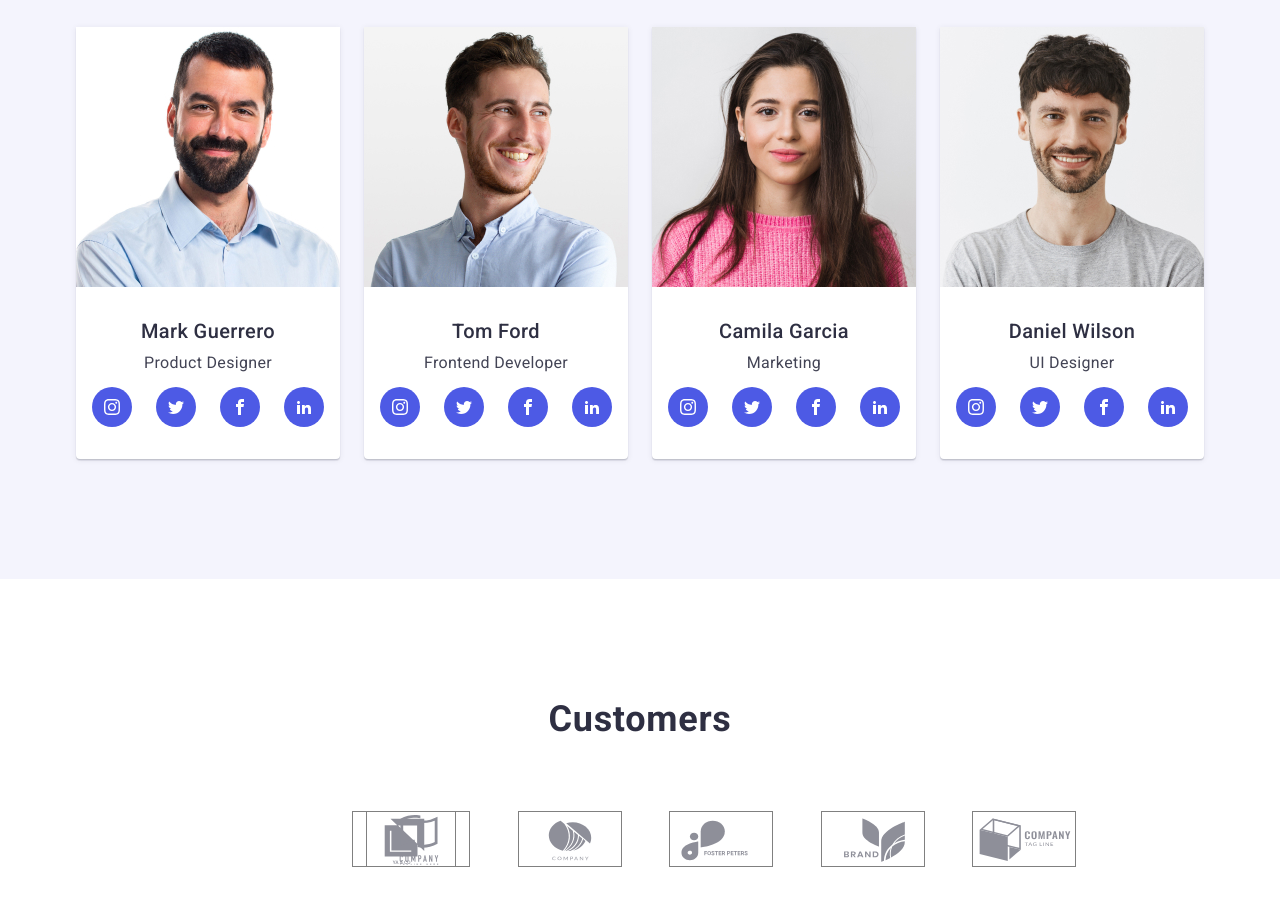
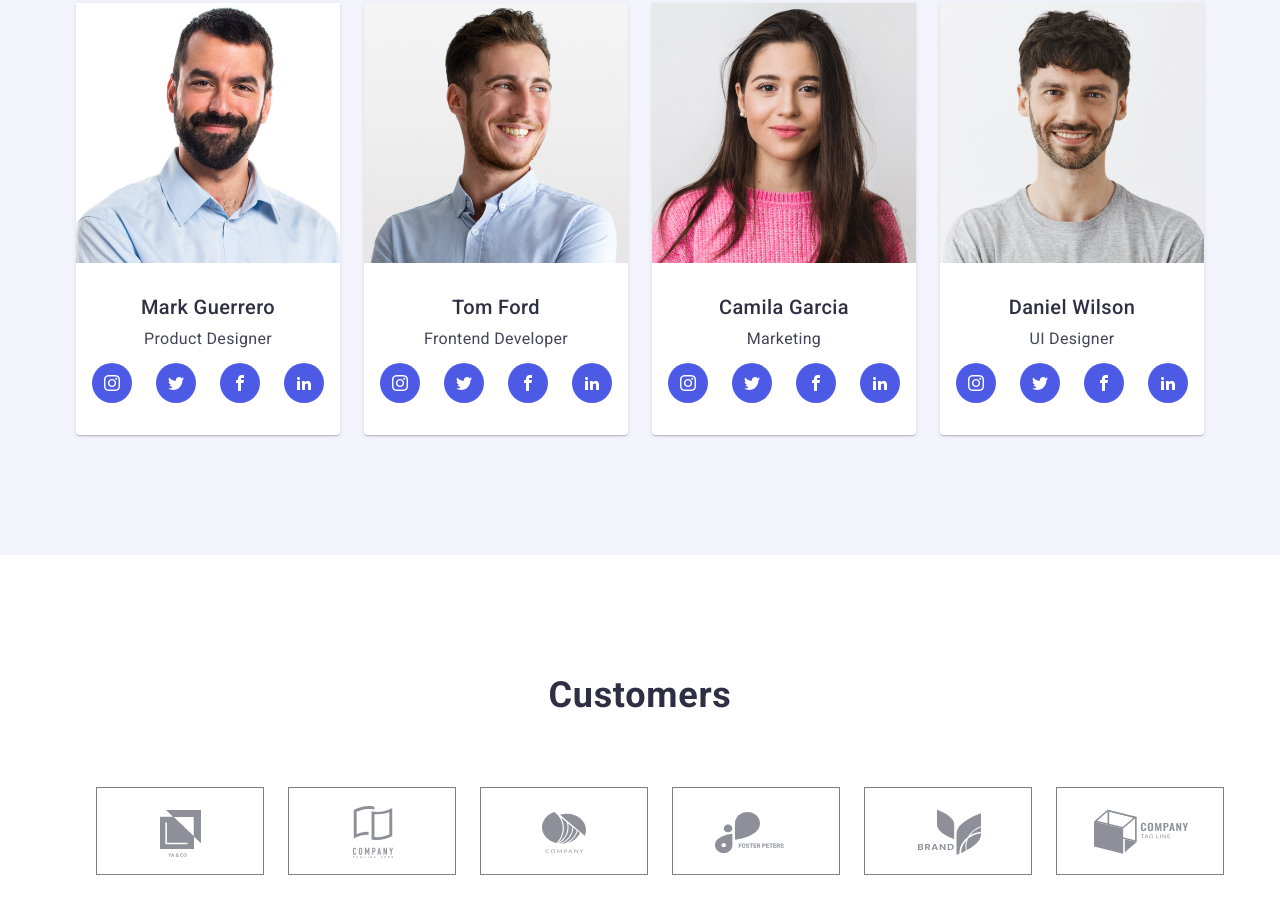
Before and after one commit to Maksym-Lytvyn/goit-markup-hw-04, a plain HTML site: page index.html in a window 1280 px wide. Shown: the part 1886-2797 px from the top of the page. Drawn offline with nearby package versions, Linux system fonts and the light colour scheme.

Commit message:
ОСТАТОЧНІ виправлення до домашки :)
ОСТАТОЧНІ виправлення до домашки :)

```diff
--- a/css/styles.css
+++ b/css/styles.css
@@ -191,7 +191,7 @@ img {
     top: 432px;
     letter-spacing: 0.04em;
     color: #FFFFFF;
-    margin-top: 72px;
+    margin-top: 48px;
     background-color: var(--primary-brand);
     border-radius: 4px;
     cursor: pointer;
@@ -223,7 +223,6 @@ img {
     width: 264px;
     flex-basis: calc((100% - 72px) / 4);
     height: 112px;
-    background-color: #F4F4FD;
 }
 .description {
     font-size: 16px;
@@ -349,9 +348,11 @@ img {
     display: flex;
     align-items: center;
     list-style-type: none;
-    justify-content: center;
     margin-top: 12px;
     padding-left: 0;
+}
+.team-align {
+    justify-content: center;
 }
 .social-media:focus {
     display: flex;
@@ -430,9 +431,9 @@ img {
 .cmp-list {
     list-style-type: none;
     display: flex;
+    justify-content: center;
     align-content: center;
-    margin-left: 156px;
-    margin-right: 156px;
+    align-items: center;
 }
 .cmp-list:hover {
     fill: var(--primary-brand);
@@ -440,9 +441,45 @@ img {
 .cmp-list:focus {
     fill: var(--primary-brand);
 }
-.cmp-list-item {
-    width: 170px;
-    height: 92px;
+.cmp-list-item1 {
+    width: 168px;
+    height: 88px;
+    border: 1px solid grey;
+    margin-right: 24px;
+}
+.cmp-list-item2 {
+    width: 168px;
+    height: 88px;
+    border: 1px solid grey;
+    margin-right: 24px;
+
+}
+.cmp-list-item3 {
+    width: 168px;
+    height: 88px;
+    border: 1px solid grey;
+    margin-right: 24px;
+
+}
+.cmp-list-item4 {
+    width: 168px;
+    height: 88px;
+    border: 1px solid grey;
+    margin-right: 24px;
+
+}
+.cmp-list-item5 {
+    width: 168px;
+    height: 88px;
+    border: 1px solid grey;
+    margin-right: 24px;
+
+}
+.cmp-list-item6 {
+    width: 168px;
+    height: 88px;
+    border: 1px solid grey;
+
 }
 .bckg-footer {
     background-color: var(--text);
@@ -498,7 +535,7 @@ img {
     display: flex;
     justify-content: center;
     align-items: center;
-    border-radius: 50%;
+    border-radius: 4px;
     margin-bottom: 8px;
     background-color: #F4F4FD;
 }
@@ -580,8 +617,8 @@ img {
     height: 100%;
     display: flex;
     justify-content: center;
+    align-items: center;
     color: grey;
-    border: 1px solid grey;
 }
 .cmp-svgs:hover {
     color: #4D5AE5;
@@ -591,68 +628,56 @@ img {
     color: #4D5AE5;
     border: 1px solid #4D5AE5;
 }
-.cmp-svg1 {
-    margin-left: 156px;
-    margin-right: 24px;
-    width: 104px;
-    height: 56px;
 
-}
-.cmp-svg1:hover {
-    color: violet;
-    border: 1px solid violet;
-}
-.cmp-svg1:focus {
-    color: violet;
-    border: 1px solid violet;
-}
 .cmp-svg2 {
     margin-right: 24px;
-    width: 104px;
-    height: 56px;
 }
 .cmp-svg3 {
     margin-right: 24px;
+}
+
+.cmp-svg4 {
+    margin-right: 24px;
+}
+.cmp-svg5 {
+    margin-right: 24px;
+}
+.cmp-svg6 {
+    margin-right: auto;
+}
+.cmp1 {
+    fill: currentColor;
     width: 104px;
     height: 56px;
 }
 
-.cmp-svg4 {
-    margin-right: 24px;
+.cmp2 {
+    fill: currentColor;
     width: 104px;
     height: 56px;
 }
-.cmp-svg5 {
-    margin-right: 24px;
+.cmp3 {
+    fill: currentColor;
     width: 104px;
     height: 56px;
 }
-.cmp-svg6 {
-    margin-right: auto;
+.cmp4 {
+    fill: currentColor;
     width: 104px;
     height: 56px;
 }
-.cmp1 {
-    fill: currentColor
-}
-
-.cmp2 {
-    fill: currentColor
-}
-.cmp3 {
-    fill: currentColor
-}
-.cmp4 {
-    fill: currentColor
-}
 .cmp5 {
-    fill: currentColor
+    fill: currentColor;
+    width: 104px;
+    height: 56px;
 }
 .cmp6 {
-    fill: currentColor
+    fill: currentColor;
+    width: 104px;
+    height: 56px;
 }
 .footer-svgs {
-    background-color: var(--primary-brand);
+    background-color: rgba(255, 255, 255, 0.1);
     display: flex;
     justify-content: center;
     align-items: center;
--- a/index.html
+++ b/index.html
@@ -49,7 +49,7 @@
 				<h2 class="hidden">Benefits</h2>
 			<ul class="no-bullets">
 				<li class="benefit-point">
-					<div href="#" class="bene-svgs"><svg class="bene-svg1">
+					<div class="bene-svgs"><svg class="bene-svg1">
 						<use href="./images/sprite.svg#bene1"></use>
 					</svg></div>
 
@@ -57,7 +57,7 @@
 					<p class="description">Our goal is to identify the business problem to walk away with the perfect and creative solution.</p>
 				</li>
 				<li class="benefit-point">
-					<div href="#" class="bene-svgs"><svg class="bene-svg2">
+					<div class="bene-svgs"><svg class="bene-svg2">
 						<use href="./images/sprite.svg#bene2"></use>
 					</svg></div>
 
@@ -65,7 +65,7 @@
 					<p class="description">Bring the key message to the brand's audience for the best price within the shortest possible time.</p>
 				</li>
 				<li class="benefit-point">
-					<div href="#" class="bene-svgs"><svg class="bene-svg3">
+					<div class="bene-svgs"><svg class="bene-svg3">
 						<use href="./images/sprite.svg#bene3"></use>
 					</svg></div>
 
@@ -73,7 +73,7 @@
 					<p class="description">Research and confirm brands that present the strongest digital growth opportunities and minimize risk.</p>
 				</li>
 				<li class="benefit-point">
-					<div href="#" class="bene-svgs"><svg class="bene-svg4">
+					<div class="bene-svgs"><svg class="bene-svg4">
 						<use href="./images/sprite.svg#bene4"></use>
 					</svg></div>
 
@@ -110,7 +110,7 @@
 						<div class="worker-data">
 							<p class="names">Mark Guerrero</p>
 							<p class="positions">Product Designer</p>
-							<ul class="social-media">
+							<ul class="social-media team-align">
 								<li class="team-list-item1">
 								<a href="#" class="team-svgs team-svg1"><svg class="insta">
 									<use href="./images/sprite.svg#instagram"></use>
@@ -143,7 +143,7 @@
 						<div class="worker-data">
 							<p class="names">Tom Ford</p>
 							<p class="positions">Frontend Developer</p>
-							<ul class="social-media">
+							<ul class="social-media team-align">
 								<li class="team-list-item1">
 								<a href="#" class="team-svgs team-svg1"><svg class="insta">
 									<use href="./images/sprite.svg#instagram"></use>
@@ -176,7 +176,7 @@
 						<div class="worker-data">
 							<p class="names">Camila Garcia</p>
 							<p class="positions">Marketing</p>
-							<ul class="social-media">
+							<ul class="social-media team-align">
 								<li class="team-list-item1">
 									<a href="#" class="team-svgs team-svg1"><svg class="insta">
 									<use href="./images/sprite.svg#instagram"></use>
@@ -208,7 +208,7 @@
 						<div class="worker-data">
 							<p class="names">Daniel Wilson</p>
 							<p class="positions">UI Designer</p>
-							<ul class="social-media">
+							<ul class="social-media team-align">
 								<li class="team-list-item1">
 								<a href="#" class="team-svgs team-svg1"><svg class="insta">
 									<use href="./images/sprite.svg#instagram"></use>
@@ -243,42 +243,42 @@
 				<section class="customers-section">
 					<h2 class="cmp-title">Customers</h2>
 					<ul class="cmp-list">
-						<li class="cmp-list-item">
+						<li class="cmp-list-item1">
 							<a href="#" class="cmp-svgs cmp-svg1">
 								<svg class="cmp1">
-								<use href="./images/sprite.svg#cmp1"></use>
+								<use  href="./images/sprite.svg#cmp1"></use>
 							</svg></a>
 
 						</li>
-						<li class="cmp-list-item">
+						<li class="cmp-list-item2">
 							<a href="#" class="cmp-svgs cmp-svg2">
 								<svg class="cmp2">
 								<use href="./images/sprite.svg#cmp2"></use>
 							</svg></a>
 
 						</li>
-						<li class="cmp-list-item">
+						<li class="cmp-list-item3">
 							<a href="#" class="cmp-svgs cmp-svg3">
 								<svg class="cmp3">
 								<use href="./images/sprite.svg#cmp3"></use>
 							</svg></a>
 
 						</li>
-						<li class="cmp-list-item">
+						<li class="cmp-list-item4">
 							<a href="#" class="cmp-svgs cmp-svg4">
 								<svg class="cmp4">
 								<use href="./images/sprite.svg#cmp4"></use>
 							</svg></a>
 
 						</li>
-						<li class="cmp-list-item">
+						<li class="cmp-list-item5">
 							<a href="#" class="cmp-svgs cmp-svg5">
 								<svg class="cmp5">
 								<use href="./images/sprite.svg#cmp5"></use>
 							</svg></a>
 
 						</li>
-						<li class="cmp-list-item">
+						<li class="cmp-list-item6">
 							<a href="#" class="cmp-svgs cmp-svg6">
 								<svg class="cmp6">
 								<use href="./images/sprite.svg#cmp6"></use>
```
Also changed, not shown: portfolio.html (+5 -6 lines), images/sprite.svg.
